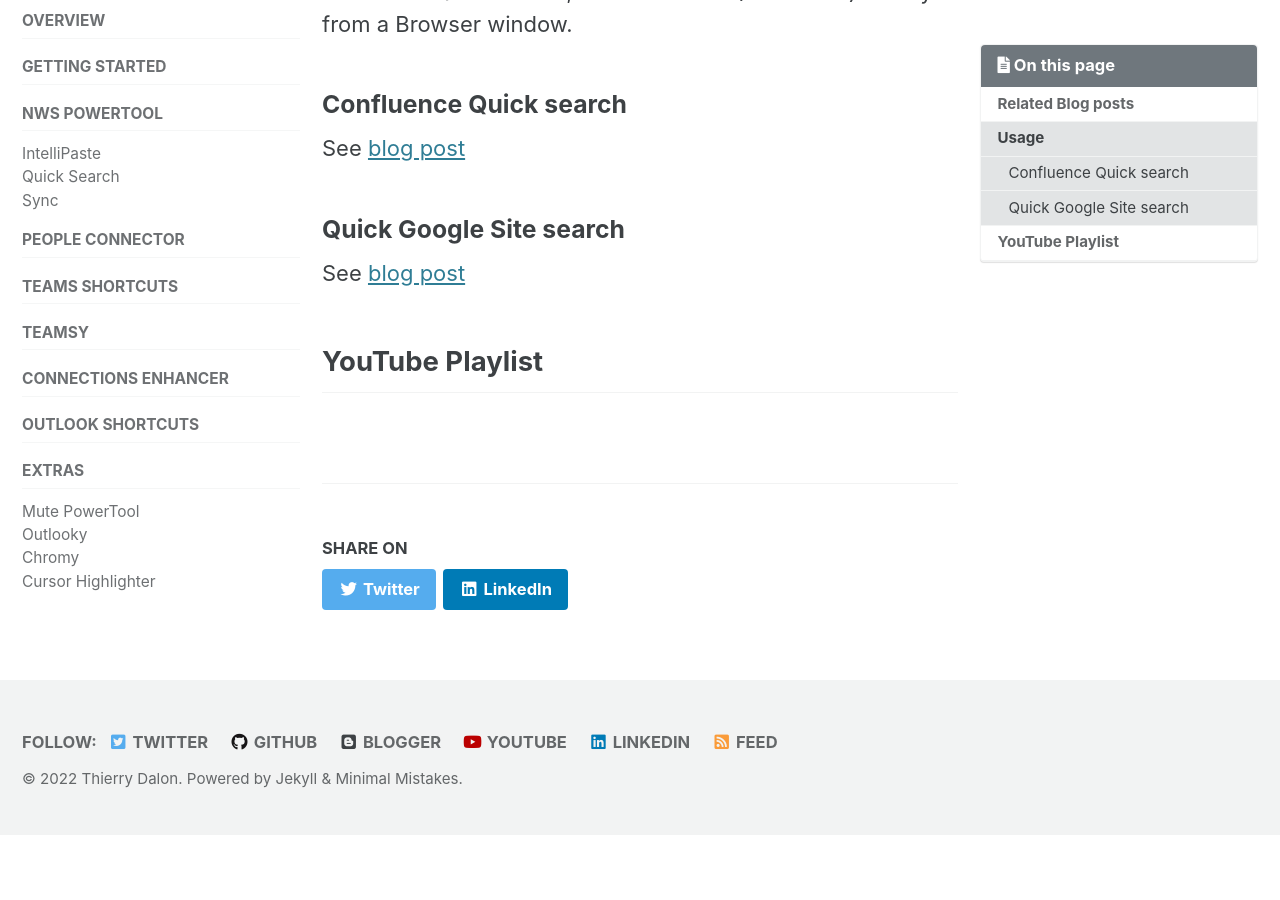
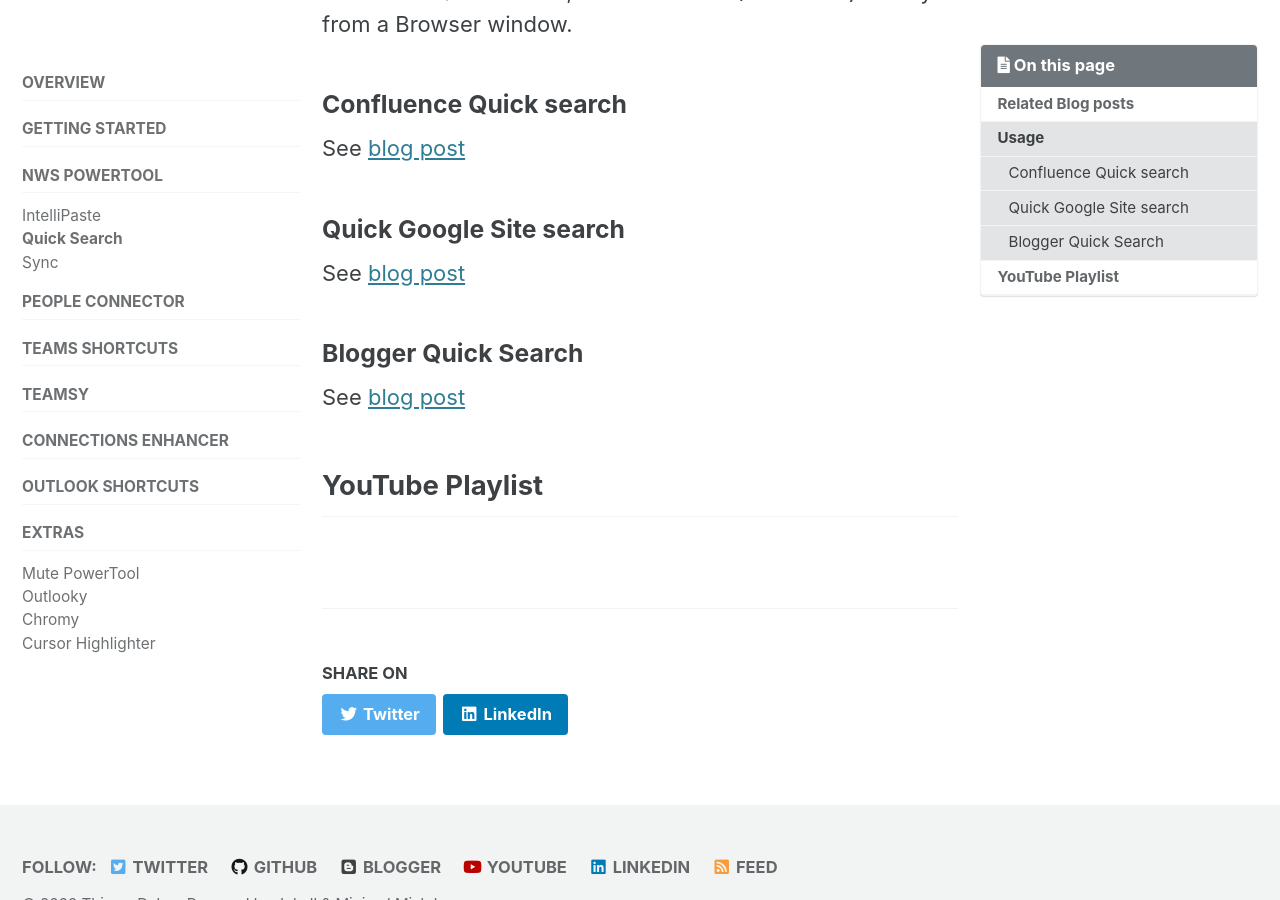
Before and after one commit to tdalon/ahk, a Jekyll site: the page built from docs/_pages/QuickSearch.md, in a window 1280 px wide and 900 px high, scrolled down 496 px. Built offline with Jekyll 4.4.1, drawn with Linux system fonts in a browser that asks for light colours; cached includes are drawn as plain includes; comment, search, counter and statistics services are not loaded; before the commit the page ends 1331 px from its top, so only the background shows below that.

Commit message:
update doc

```diff
--- a/docs/_data/navigation.yml
+++ b/docs/_data/navigation.yml
@@ -25,7 +25,7 @@ pages:
       - title: "IntelliPaste"
         url: /IntelliPaste
       - title: "Quick Search"
-        url: /Quick-Search
+        url: /QuickSearch
       - title: "Sync"
         url: /Sync
   - title: "People Connector"
--- a/docs/_pages/QuickSearch.md
+++ b/docs/_pages/QuickSearch.md
@@ -20,4 +20,8 @@ See [blog post](https://tdalon.blogspot.com/2022/03/confluence-quick-search.html
 
 See [blog post](https://tdalon.blogspot.com/2021/04/quick-site-search.html)
 
+### Blogger Quick Search
+
+See [blog post](https://tdalon.blogspot.com/2021/02/blogger-combined-label-keyword-search.html)
+
 ## YouTube Playlist
```
